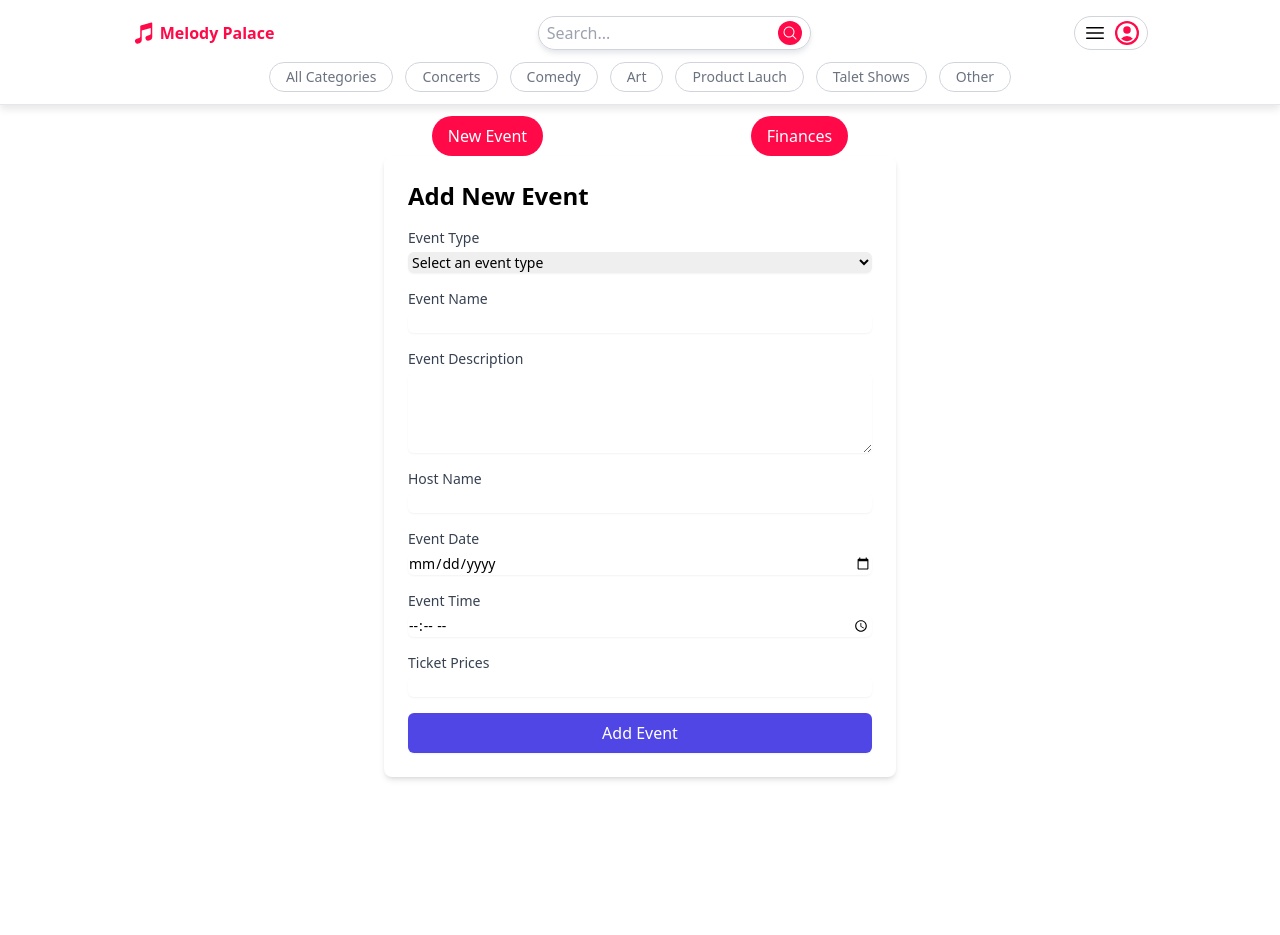
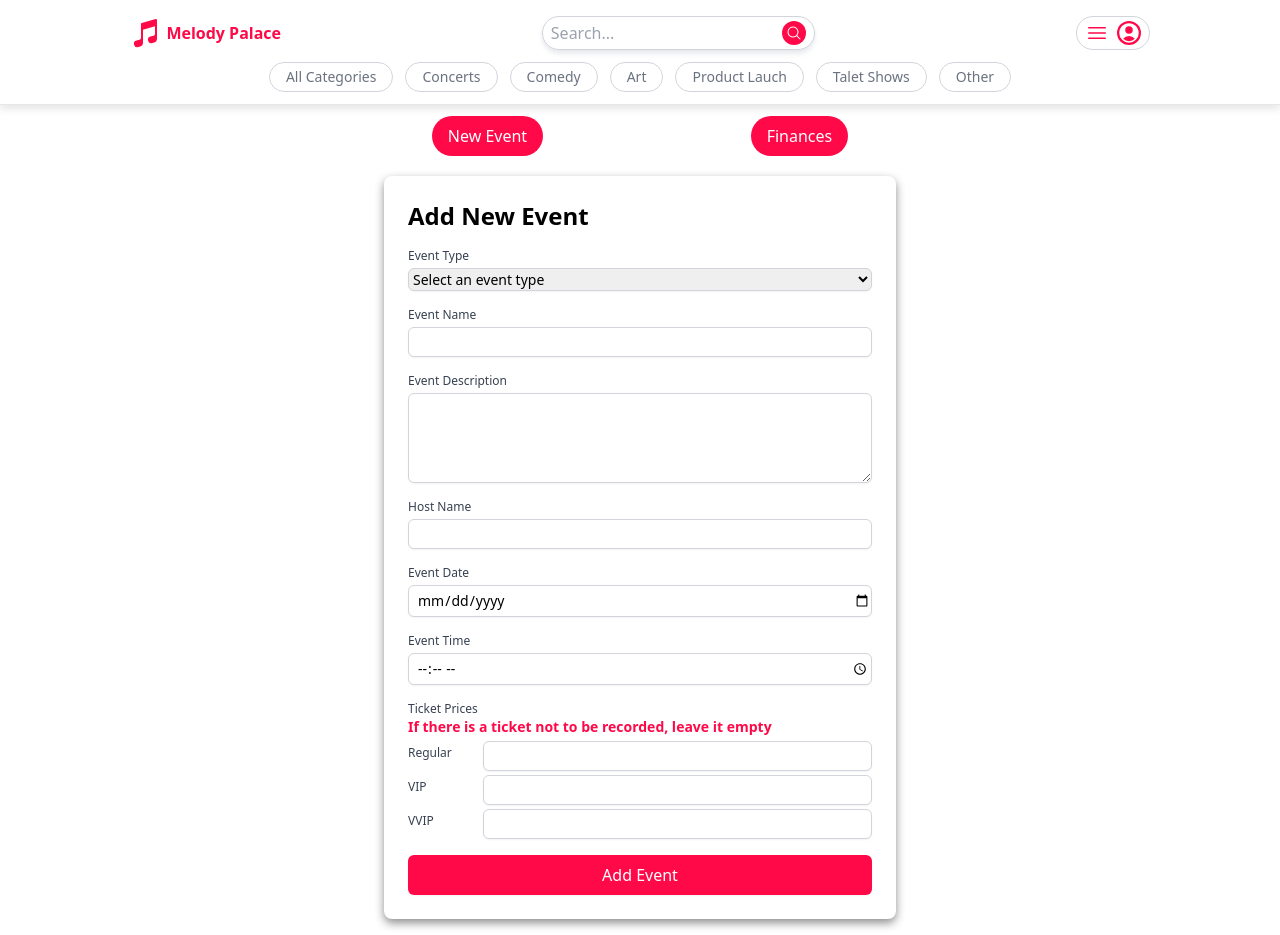
Before and after one commit to Kobia68/Melody-Palace, a React (Vite) app in the folder client-ui/: page /adminprofile/newevent in a window 1280 px wide. Before the commit the page ends 800 px from the top, so only its background shows below. Built offline with nearby package versions, Linux system fonts and the light colour scheme.

Commit message:
Modified some inputs on the add event form and changed some links into buttons in some other pages

```diff
--- a/client-ui/src/Components/AdminPages/NewEvent.jsx
+++ b/client-ui/src/Components/AdminPages/NewEvent.jsx
@@ -26,13 +26,13 @@ export const NewEvent = () => {
   };
 
   return (
-    <div className="max-w-lg mx-auto p-6 bg-white rounded-lg shadow-md">
+    <div className="max-w-lg mx-auto p-6 bg-white rounded-lg shadow-[0_4px_10px_rgba(0,0,0,0.45)] mt-5">
       <h2 className="text-2xl font-bold mb-4">Add New Event</h2>
       <form onSubmit={handleSubmit} className="space-y-4">
         <div>
           <label
             htmlFor="eventType"
-            className="block text-sm font-medium text-gray-700"
+            className="block text-xs font-medium text-gray-700"
           >
             Event Type
           </label>
@@ -41,19 +41,22 @@ export const NewEvent = () => {
             name="eventType"
             value={formData.eventType}
             onChange={handleChange}
-            className="mt-1 block w-full border-gray-300 rounded-md shadow-sm focus:border-indigo-500 focus:ring-indigo-500 sm:text-sm"
+            className="mt-1 block w-full border border-gray-300 rounded-md shadow-sm focus:border-primary focus:ring-primary sm:text-sm"
           >
             <option value="">Select an event type</option>
-            <option value="conference">Conference</option>
-            <option value="workshop">Workshop</option>
-            <option value="webinar">Webinar</option>
+            <option value="conference">Concert</option>
+            <option value="webinar">Comedy</option>
+            <option value="webinar">Talent Shows</option>
+            <option value="workshop">Art</option>
+            <option value="webinar">Product Launch</option>
+            <option value="webinar">Other</option>
           </select>
         </div>
 
         <div>
           <label
             htmlFor="eventName"
-            className="block text-sm font-medium text-gray-700"
+            className="block text-xs font-medium text-gray-700"
           >
             Event Name
           </label>
@@ -63,14 +66,14 @@ export const NewEvent = () => {
             name="eventName"
             value={formData.eventName}
             onChange={handleChange}
-            className="mt-1 block w-full border-gray-300 rounded-md shadow-sm focus:border-indigo-500 focus:ring-indigo-500 sm:text-sm"
+            className="mt-1 pl-2 py-1 block w-full border border-gray-300 rounded-md shadow-sm focus:border-primary focus:ring-primary sm:text-sm"
           />
         </div>
 
         <div>
           <label
             htmlFor="eventDescription"
-            className="block text-sm font-medium text-gray-700"
+            className="block text-xs font-medium text-gray-700"
           >
             Event Description
           </label>
@@ -80,14 +83,14 @@ export const NewEvent = () => {
             value={formData.eventDescription}
             onChange={handleChange}
             rows="4"
-            className="mt-1 block w-full border-gray-300 rounded-md shadow-sm focus:border-indigo-500 focus:ring-indigo-500 sm:text-sm"
+            className="mt-1 pl-2 py-1 block w-full border border-gray-300 rounded-md shadow-sm focus:border-primary focus:ring-primary sm:text-sm"
           />
         </div>
 
         <div>
           <label
             htmlFor="hostName"
-            className="block text-sm font-medium text-gray-700"
+            className="block text-xs font-medium text-gray-700"
           >
             Host Name
           </label>
@@ -97,14 +100,14 @@ export const NewEvent = () => {
             name="hostName"
             value={formData.hostName}
             onChange={handleChange}
-            className="mt-1 block w-full border-gray-300 rounded-md shadow-sm focus:border-indigo-500 focus:ring-indigo-500 sm:text-sm"
+            className="mt-1 pl-2 py-1 block w-full border border-gray-300 rounded-md shadow-sm focus:border-primary focus:ring-primary sm:text-sm"
           />
         </div>
 
         <div>
           <label
             htmlFor="eventDate"
-            className="block text-sm font-medium text-gray-700"
+            className="block text-xs font-medium text-gray-700"
           >
             Event Date
           </label>
@@ -114,14 +117,14 @@ export const NewEvent = () => {
             name="eventDate"
             value={formData.eventDate}
             onChange={handleChange}
-            className="mt-1 block w-full border-gray-300 rounded-md shadow-sm focus:border-indigo-500 focus:ring-indigo-500 sm:text-sm"
+            className="mt-1 pl-2 py-1 block w-full border border-gray-300 rounded-md shadow-sm focus:border-primary focus:ring-primary sm:text-sm"
           />
         </div>
 
         <div>
           <label
             htmlFor="eventTime"
-            className="block text-sm font-medium text-gray-700"
+            className="block text-xs font-medium text-gray-700"
           >
             Event Time
           </label>
@@ -131,30 +134,74 @@ export const NewEvent = () => {
             name="eventTime"
             value={formData.eventTime}
             onChange={handleChange}
-            className="mt-1 block w-full border-gray-300 rounded-md shadow-sm focus:border-indigo-500 focus:ring-indigo-500 sm:text-sm"
+            className="mt-1 pl-2 py-1 block w-full border border-gray-300 rounded-md shadow-sm focus:border-primary focus:ring-primary sm:text-sm"
           />
         </div>
 
         <div>
           <label
             htmlFor="ticketPrices"
-            className="block text-sm font-medium text-gray-700"
+            className="block text-xs font-medium text-gray-700"
           >
             Ticket Prices
           </label>
+          <p className="text-sm text-primary font-semibold">If there is a ticket not to be recorded, leave it empty</p>
+          <div className="flex gap-2 align-middle">
+            <label
+              htmlFor="refulartickets"
+              className="text-xs font-medium text-gray-700 mt-2 w-20"
+            >
+              Regular
+            </label>
             <input
-            type="text"
+              type="number"
               id="ticketPrices"
               name="ticketPrices"
               value={formData.ticketPrices}
               onChange={handleChange}
-            className="mt-1 block w-full border-gray-300 rounded-md shadow-sm focus:border-indigo-500 focus:ring-indigo-500 sm:text-sm"
+              min="800" // Set the minimum value to 800
+              className="mt-1 pl-2 py-1 block w-full border border-gray-300 rounded-md shadow-sm focus:border-primary focus:ring-primary sm:text-sm"
             />
+          </div>
+          <div className="flex gap-2 align-middle">
+            <label
+              htmlFor="refulartickets"
+              className="text-xs font-medium text-gray-700 mt-2 w-20"
+            >
+              VIP
+            </label>
+            <input
+              type="number"
+              id="ticketPrices"
+              name="ticketPrices"
+              value={formData.ticketPrices}
+              onChange={handleChange}
+              min="800" // Set the minimum value to 800
+              className="mt-1 pl-2 py-1 block w-full border border-gray-300 rounded-md shadow-sm focus:border-primary focus:ring-primary sm:text-sm"
+            />
+          </div>
+          <div className="flex gap-2 align-middle">
+            <label
+              htmlFor="refulartickets"
+              className="text-xs font-medium text-gray-700 mt-2 w-20"
+            >
+              VVIP
+            </label>
+            <input
+              type="number"
+              id="ticketPrices"
+              name="ticketPrices"
+              value={formData.ticketPrices}
+              onChange={handleChange}
+              min="800" // Set the minimum value to 800
+              className="mt-1 pl-2 py-1 block w-full border border-gray-300 rounded-md shadow-sm focus:border-primary focus:ring-primary sm:text-sm"
+            />
+          </div>
         </div>
 
         <button
           type="submit"
-          className="w-full bg-indigo-600 text-white py-2 px-4 rounded-md shadow-sm hover:bg-indigo-700 focus:outline-none focus:ring-2 focus:ring-offset-2 focus:ring-indigo-500"
+          className="w-full bg-primary text-white py-2 px-4 rounded-md shadow-sm hover:bg-opacity-80 focus:outline-none"
         >
           Add Event
         </button>
--- a/client-ui/src/Components/IndexPage/Card.jsx
+++ b/client-ui/src/Components/IndexPage/Card.jsx
@@ -5,7 +5,7 @@ import LikeButton from "../User/LikeButton";
 
 const Card = ({ title, category, artist, date, image }) => {
   return (
-    <Link to='/eventdetails' className="bg-white border border-gray-200 rounded-lg shadow-md overflow-hidden">
+    <div className="bg-white border border-gray-200 rounded-lg shadow-md overflow-hidden">
       {image && (
         <img className="w-full h-48 object-cover" src={image} alt={title} />
       )}
@@ -41,7 +41,7 @@ const Card = ({ title, category, artist, date, image }) => {
           <LikeButton />
         </div>
       </div>
-    </Link>
+    </div>
   );
 };
 
--- a/client-ui/src/Components/Navbar/Navbar.jsx
+++ b/client-ui/src/Components/Navbar/Navbar.jsx
@@ -8,13 +8,16 @@ export const Navbar = () => {
       style={{ boxShadow: "0 4px 8px rgba(0, 0, 0, 0.1)" }}
     >
       <header className="flex justify-around">
-        <Link to="/" className="flex items-center gap-1">
+        <Link
+          to="/"
+          className="flex items-center gap-1 focus:outline-none focus:ring-0 focus:ring-offset-0"
+        >
           {/* THE LOGO ICON JSX FROM HEROICONS */}
           <svg
             xmlns="http://www.w3.org/2000/svg"
             viewBox="0 0 24 24"
             fill="currentColor"
-            className="size-6 text-primary"
+            className="size-8 text-primary"
           >
             <path
               fillRule="evenodd"
@@ -34,7 +37,7 @@ export const Navbar = () => {
             className="focus:outline-none"
           />
           {/* Button for the search icon */}
-          <button className="bg-primary text-white p-1 rounded-full">
+          <button className="bg-primary text-white p-1 rounded-full focus:outline-none focus:ring-0 focus:ring-offset-0">
             {/* SEARCH ICON FOR THE SEARCH INPUT */}
             <svg
               xmlns="http://www.w3.org/2000/svg"
@@ -70,7 +73,7 @@ export const Navbar = () => {
         <Link
           // to="/profile"
           to="/adminprofile"
-          className="flex border border-gray-300 rounded-full py-1 px-2 gap-2"
+          className="flex border border-gray-300 rounded-full py-1 px-2 gap-2 focus:outline-none focus:ring-0 focus:ring-offset-0"
         >
           <svg
             xmlns="http://www.w3.org/2000/svg"
--- a/client-ui/src/Components/User/LikeButton.jsx
+++ b/client-ui/src/Components/User/LikeButton.jsx
@@ -13,7 +13,7 @@ const LikeButton = () => {
   return (
     <button
       onClick={handleClick}
-      className="flex items-center justify-center p-2"
+      className="flex items-center justify-center p-2 focus:outline-none focus:ring-0 focus:ring-offset-0"
     >
       {liked ? (
         <svg
--- a/client-ui/src/index.css
+++ b/client-ui/src/index.css
@@ -16,3 +16,13 @@ button.primary {
 .category {
     @apply border border-gray-300 rounded-full text-gray-500 px-4 py-1;
 }
+
+/* styles.css */
+/*
+button {
+    @apply py-2 px-4 rounded-md shadow-sm hover:bg-opacity-80 focus:outline-none focus:ring-1 focus:ring-offset-1 focus:ring-primary;
+} */
+
+a {
+    @apply text-primary hover:bg-opacity-80 focus:outline-none focus:ring-2 focus:ring-offset-2 focus:ring-primary;
+}
```
Lines whose indentation alone changed are shown as unchanged.
